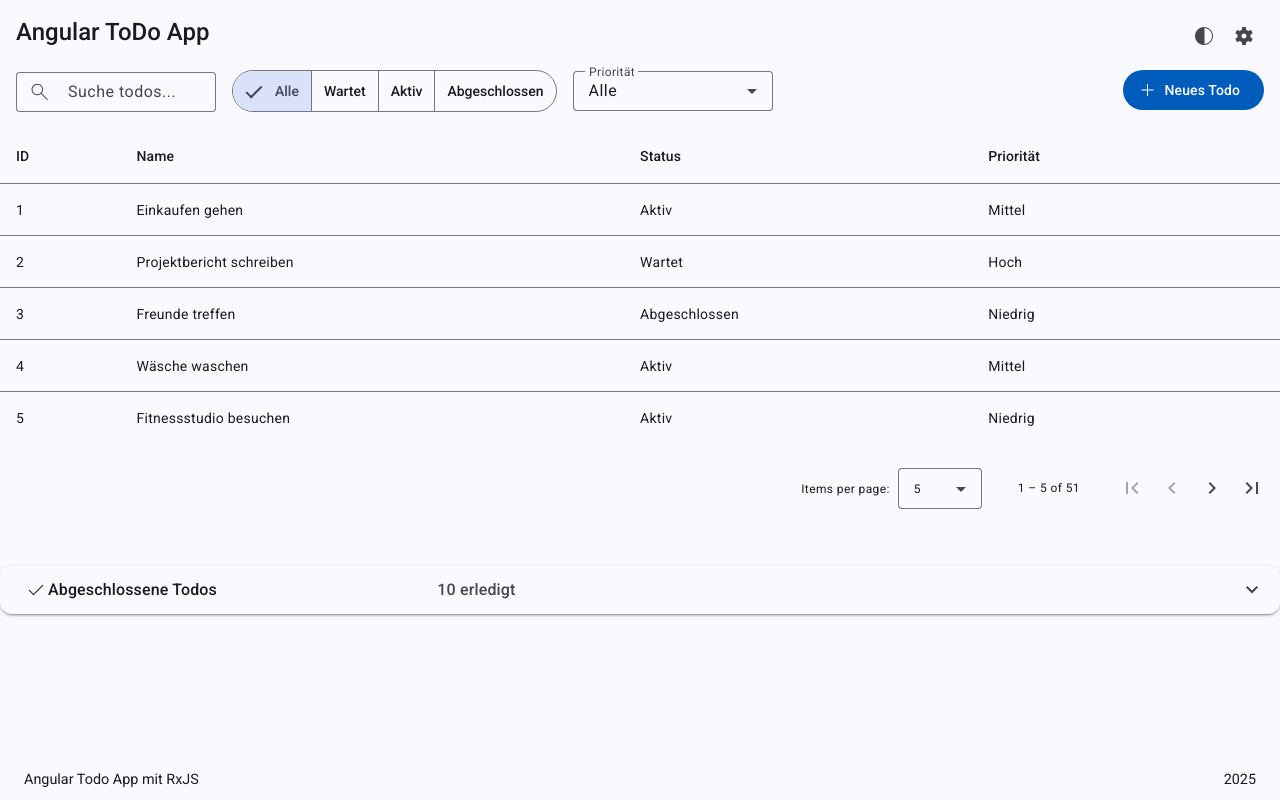
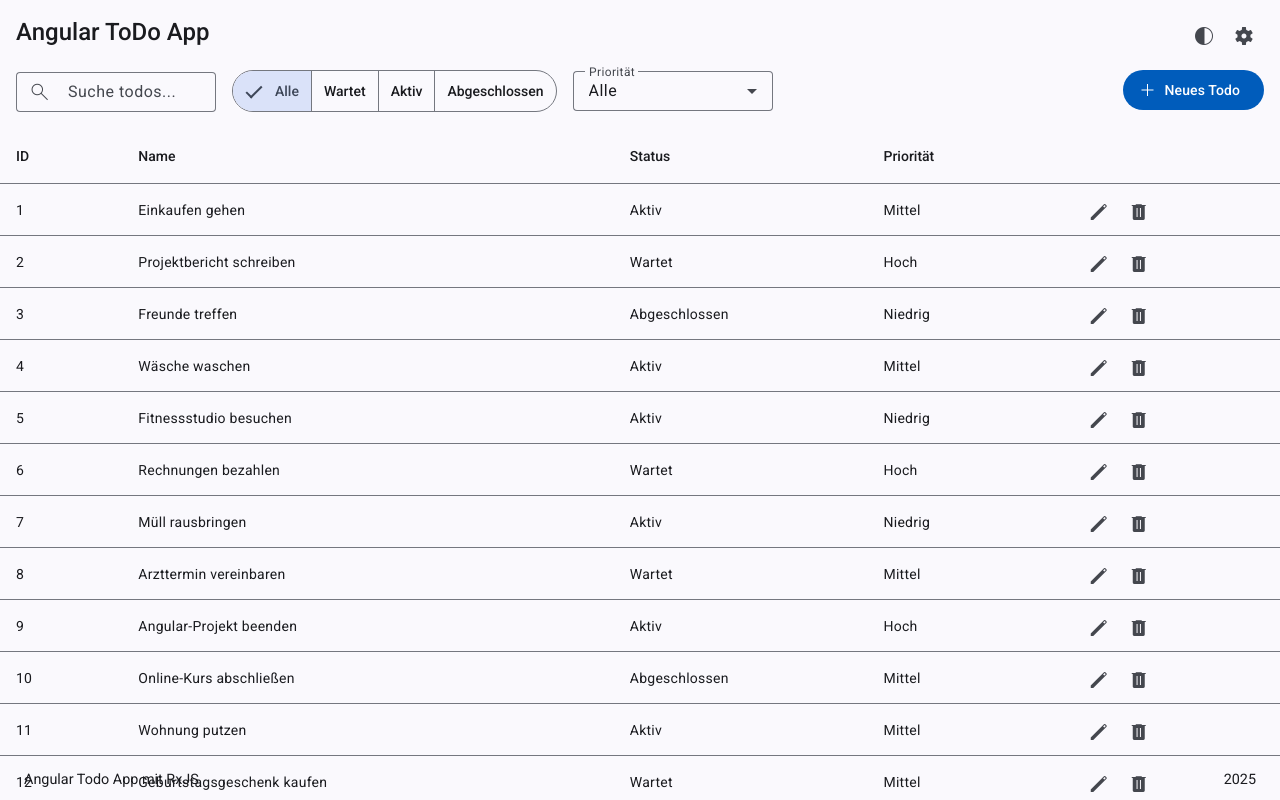
Before and after one commit to oibafbruh/rxjs-todo, an Angular app: page / in a window 1280 px wide. Shown: the top 800 px of the page. Built offline with nearby package versions, Linux system fonts and the light colour scheme.

Commit message:
Tabellen sortierung hinuzgefügt, Paginator funktioiniert

```diff
--- a/src/app/components/header/header.component.html
+++ b/src/app/components/header/header.component.html
@@ -4,10 +4,11 @@
 
   <span class="spacer"></span>
 
-  <button mat-icon-button aria-label="Contrast">
+<!-- Intetion hier ist mal zwischen Light/Dark Mode zu wechseln -->
+  <button mat-icon-button matTooltip="Kommt noch" aria-label="Contrast">
     <mat-icon>contrast</mat-icon>
   </button>
-  <button mat-icon-button aria-label="Settings">
+  <button mat-icon-button matTooltip="Kommt noch" aria-label="Settings">
     <mat-icon class="settings-icon">settings</mat-icon>
   </button>
 
--- a/src/app/components/table/table.component.html
+++ b/src/app/components/table/table.component.html
@@ -1,29 +1,34 @@
-<table mat-table [dataSource]="dataSource" class="mat-elevation-z8 todo-table">
+<table mat-table [dataSource]="dataSource" class="mat-elevation-z8 todo-table" matSort>
 
   <ng-container matColumnDef="id">
-    <th mat-header-cell *matHeaderCellDef> ID </th>
+    <th mat-header-cell *matHeaderCellDef mat-sort-header> ID </th>
     <td mat-cell *matCellDef="let todo"> {{todo.id}} </td>
   </ng-container>
 
   <ng-container matColumnDef="name">
-    <th mat-header-cell *matHeaderCellDef> Name </th>
+    <th mat-header-cell *matHeaderCellDef mat-sort-header> Name </th>
     <td mat-cell *matCellDef="let todo"> {{todo.name}} </td>
   </ng-container>
 
   <ng-container matColumnDef="status">
-    <th mat-header-cell *matHeaderCellDef> Status </th>
+    <th mat-header-cell *matHeaderCellDef mat-sort-header> Status </th>
     <td mat-cell *matCellDef="let todo"> {{todo.status}} </td>
   </ng-container>
 
   <ng-container matColumnDef="priority">
-    <th mat-header-cell *matHeaderCellDef> Priorität </th>
+    <th mat-header-cell *matHeaderCellDef mat-sort-header> Priorität </th>
     <td mat-cell *matCellDef="let todo"> {{todo.priority}} </td>
   </ng-container>
 
   <ng-container matColumnDef="actions">
-    <th mat-header-cell *matHeaderCellDef></th>
-    <td mat-cell *matCellDef="let todo" class="actions-cell">
-      </td>
+    <th mat-header-cell *matHeaderCellDef></th> <td mat-cell *matCellDef="let todo" class="actions-cell">
+      <button mat-icon-button color="primary" matTooltip="Bearbeiten" class="edit-button" (click)="onEdit(todo)" aria-label="Edit todo">
+        <mat-icon>edit</mat-icon>
+      </button>
+      <button mat-icon-button color="warn" matTooltip="Löschen" class="delete-button" (click)="onDelete(todo.id)" aria-label="Delete todo">
+        <mat-icon>delete</mat-icon>
+      </button>
+    </td>
   </ng-container>
 
   <tr mat-header-row *matHeaderRowDef="displayedColumns"></tr>
--- a/src/app/components/table/table.component.ts
+++ b/src/app/components/table/table.component.ts
@@ -12,6 +12,8 @@ import { MatDialog, MatDialogModule } from '@angular/material/dialog';
 import { TodoFormComponent } from '../form/form.component';
 import { MatPaginator, MatPaginatorModule } from '@angular/material/paginator'; // Added MatPaginator
 import { Todo } from "../../services/model.service"
+import { MatTooltipModule } from '@angular/material/tooltip';
+import { MatSort, MatSortModule } from '@angular/material/sort';
 
 @Component({
   selector: 'app-table',
@@ -22,20 +24,25 @@ import { Todo } from "../../services/model.service"
     MatIconModule,
     MatButtonModule,
     MatDialogModule,
-    MatPaginatorModule
+    MatPaginatorModule,
+    MatTooltipModule,
+    MatSortModule
   ],
   templateUrl: './table.component.html',
   styleUrls: ['./table.component.css']
 })
-export class TodoTableComponent implements OnDestroy {
+export class TodoTableComponent implements AfterViewInit, OnDestroy {
   public dataSource = new MatTableDataSource<Todo>();
   public displayedColumns: string[] = ['id', 'name', 'status', 'priority', 'actions'];
+  private dataSubscription: Subscription;
 
   @ViewChild(MatPaginator) set pagintor(paginator: MatPaginator) {
     this.dataSource.paginator = paginator;
   }
 
-  private dataSubscription: Subscription;
+  @ViewChild(MatSort) set sort(sort: MatSort) {
+    this.dataSource.sort = sort;
+  }
 
   constructor(
     private todoApplyFilterService: TodoApplyFilterService,
@@ -53,6 +60,10 @@ export class TodoTableComponent implements OnDestroy {
     if (this.dataSubscription) {
       this.dataSubscription.unsubscribe();
     }
+  }
+  ngAfterViewInit(): void {
+      this.dataSource.paginator = this.pagintor;
+      this.dataSource.sort = this.sort;
   }
 
   onDelete(id: number): void {
```
Also changed, not shown: src/app/components/header/header.component.ts (+7 -1 lines).
